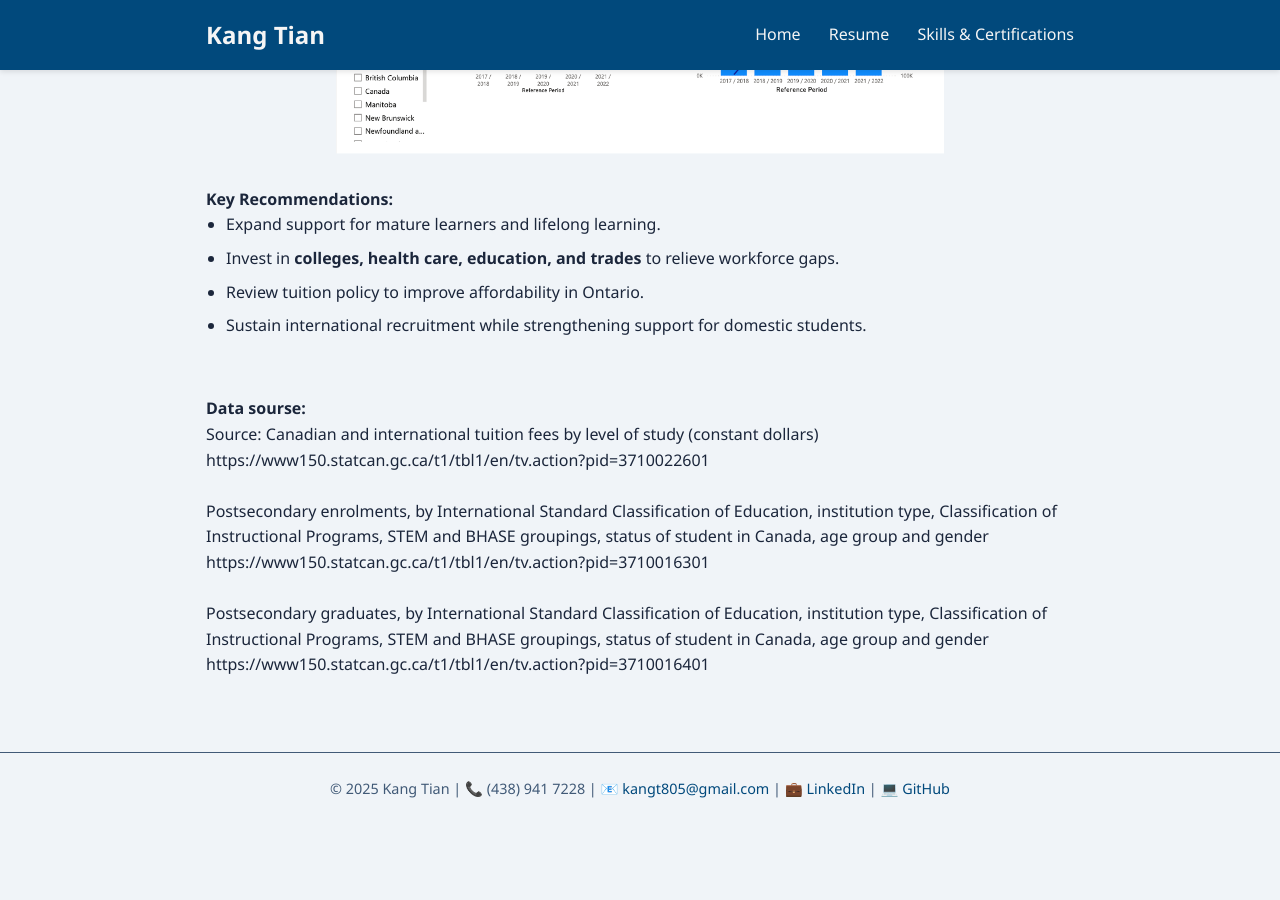
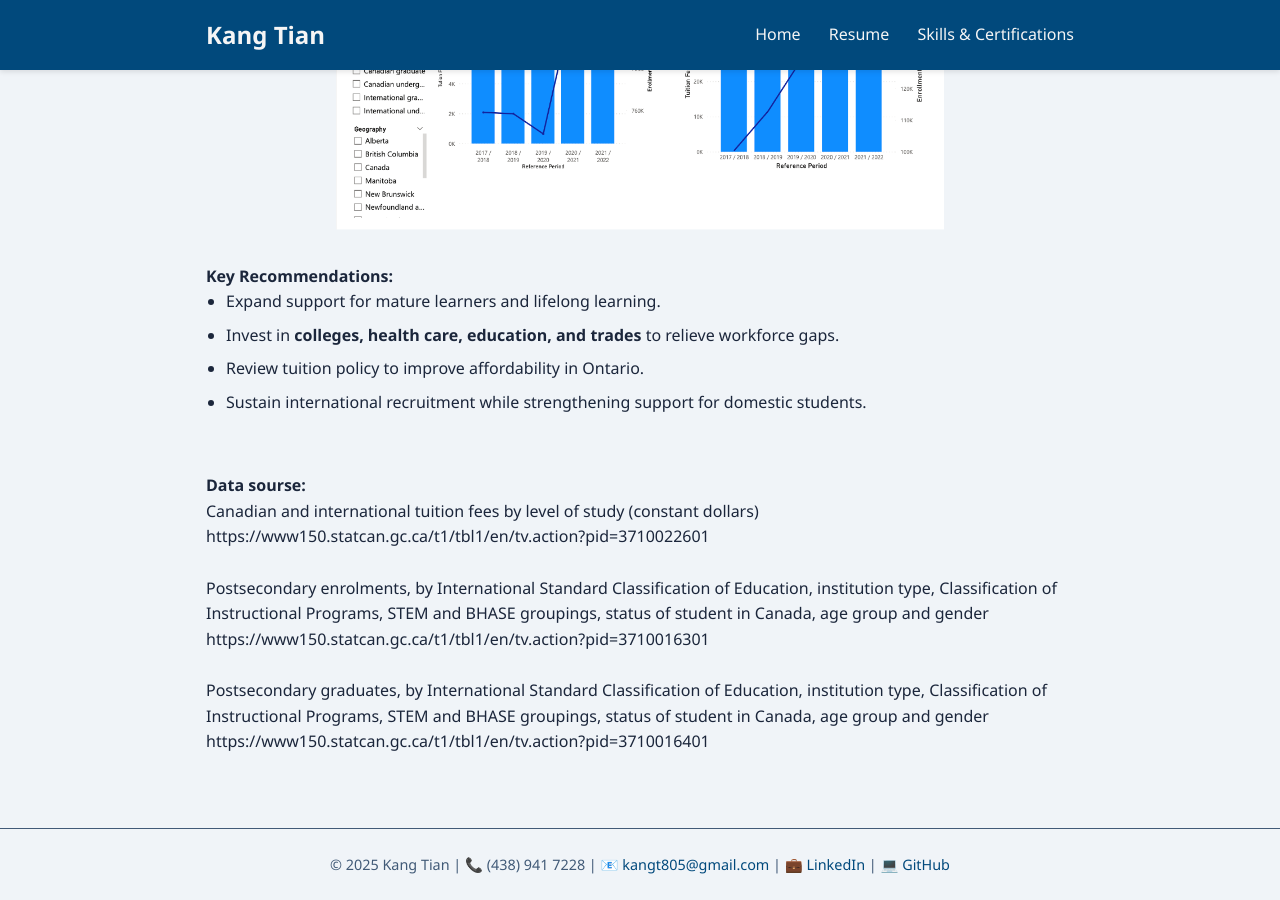
Before and after one commit to kang-tian/kang-tian.github.io, a Jekyll site: the page built from projects/Visualization-of-Postsecondary-Education-in-Ontario/index.md, in a window 1280 px wide and 900 px high, scrolled down 2944 px. Built offline with Jekyll 4.4.1, drawn with Linux system fonts in a browser that asks for light colours; our own code applies the rules of GitHub Pages for plain Markdown files; before the commit the page ends 3768 px from its top, so only the background shows below that.

Commit message:
Update index.md

```diff
--- a/projects/Visualization-of-Postsecondary-Education-in-Ontario/index.md
+++ b/projects/Visualization-of-Postsecondary-Education-in-Ontario/index.md
@@ -3,12 +3,19 @@
 This Power BI project presents an interactive, data-driven visualization of student enrollment, graduation, and tuition trends in Ontario between 2017 and 2024.
 Drawing from Statistics Canada’s datasets, the dashboards reveal key patterns and challenges across multiple dimensions.
 
-This is a **group project** developed by Kang Tian, Sandy Lin, Bella Liu, Xiaole Wang, and Maoquan Jiao. We are all passionate about data—beyond conducting analyses,
-we also organize forum sessions to present and discuss our findings with the public. Our goal is to inspire more people to explore open data and gain meaningful
+<p> &nbsp; </p>
+
+
+This is a **group project** developed by Kang Tian, Sandy Lin, Bella Liu, Xiaole Wang, and Maoquan Jiao. We are all passionate about data—beyond conducting analyses, we also organize forum sessions to present and discuss our findings with the public. Our goal is to inspire more people to explore open data and gain meaningful
 insights.
+
+<p> &nbsp; </p>
+
 
 Looking ahead, our **next project** will focus on analyzing Canada’s economic indicators to help improve public understanding and literacy in economic data.
 
+
+<p> &nbsp; </p>
 
 
 ### Visualization & Key insights
@@ -68,7 +75,7 @@ Looking ahead, our **next project** will focus on analyzing Canada’s economic
 <p> &nbsp; </p>
 
 #### Data sourse:
-Source:
+
 Canadian and international tuition fees by level of study (constant dollars)
 https://www150.statcan.gc.ca/t1/tbl1/en/tv.action?pid=3710022601
 <p> &nbsp; </p>
```
